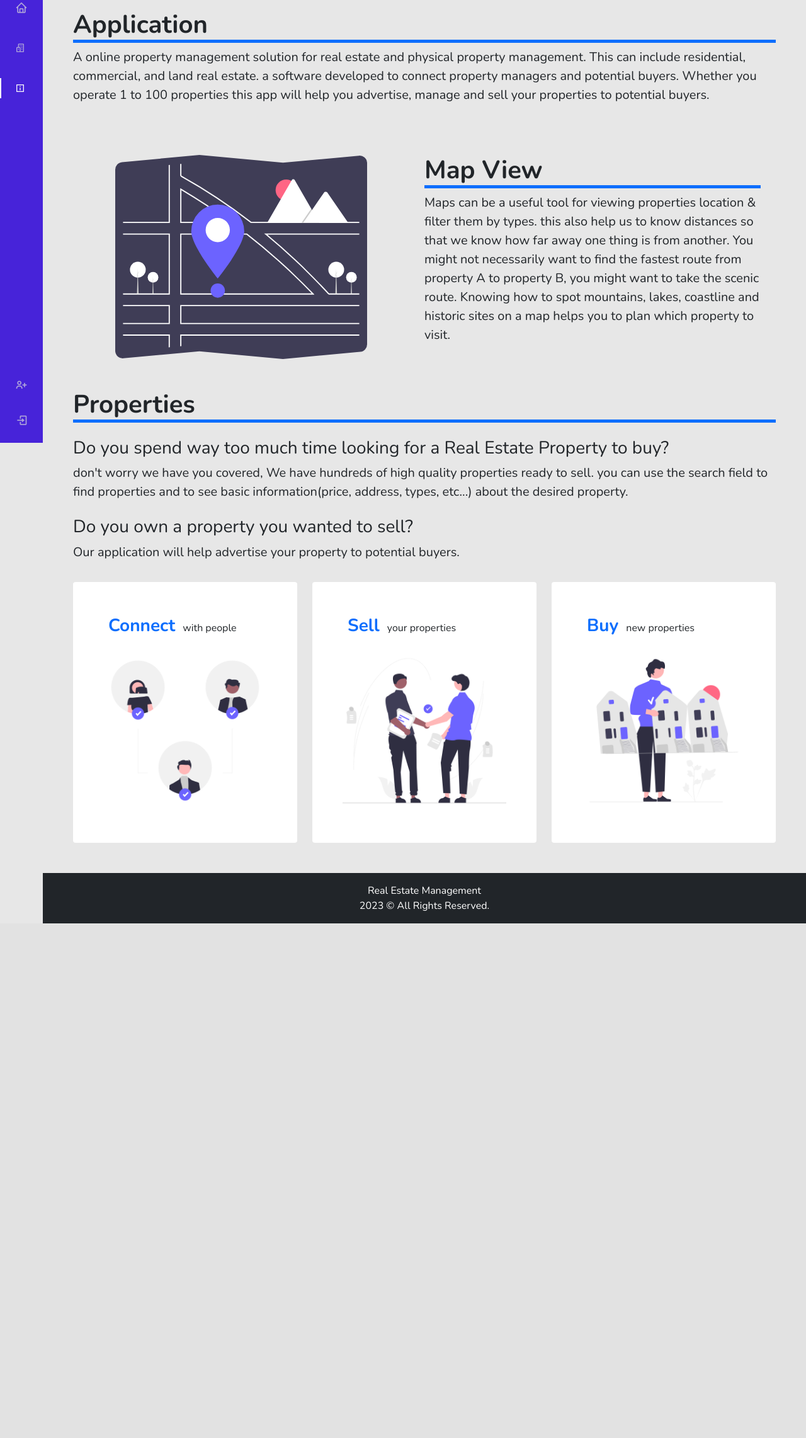
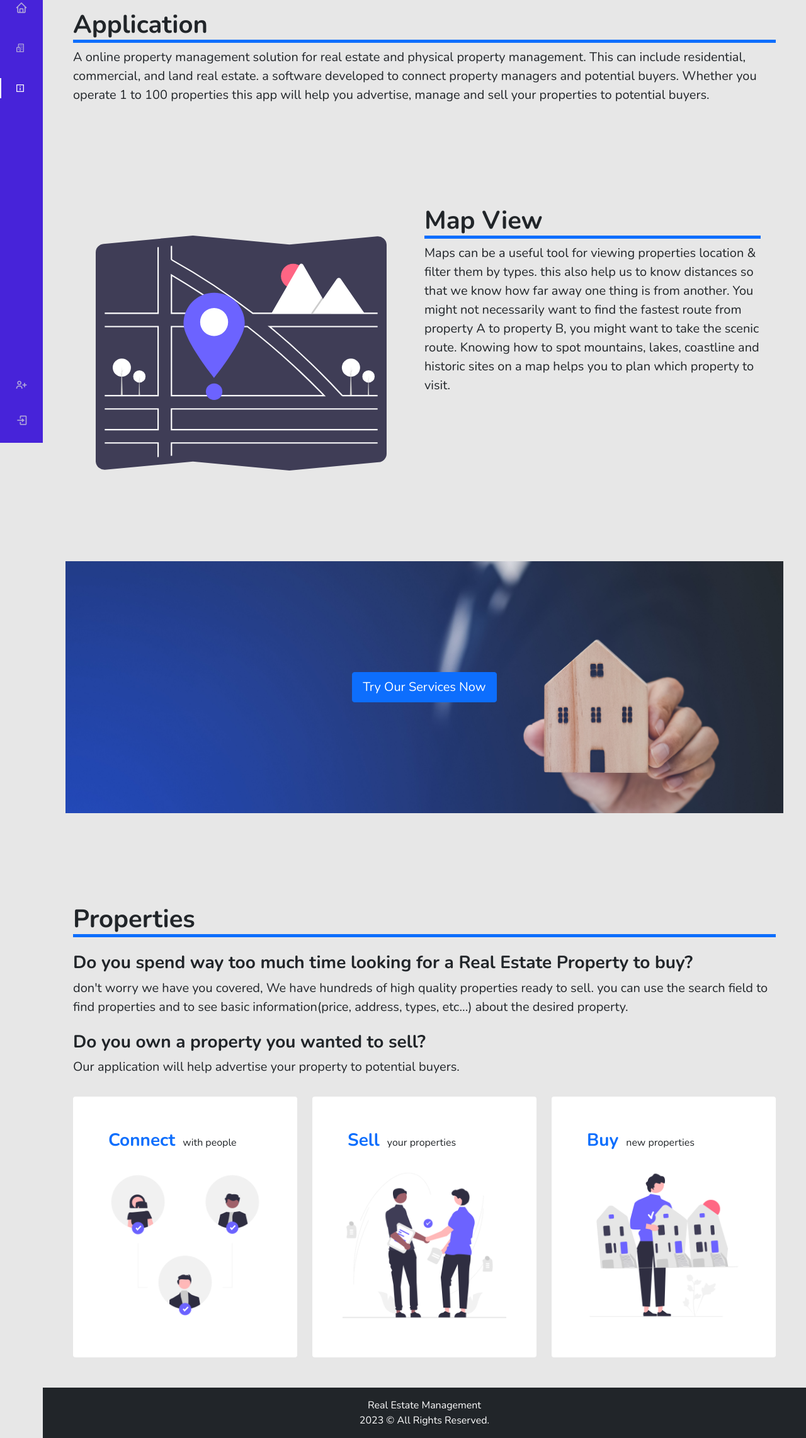
Before and after one commit to iamaliataie/django-real-estate-management, a Django app: page /about/ in a window 1280 px wide. Shown: the part 97-2380 px from the top of the page at 63% size. Before the commit the page ends 1563 px from the top, so only its background shows below. Run offline with Django 4.2, Linux system fonts and the light colour scheme; some libraries are stand-ins or nearby versions.

Commit message:
about page done!

```diff
--- a/static/css/main.css
+++ b/static/css/main.css
@@ -286,3 +286,11 @@ a {
 body {
   padding-right: 0 ;
 }
+
+.about-banner {
+  height: 400px;
+  background-image: url('../images/bg.jpg');
+  background-position: center;
+  background-repeat: no-repeat;
+  background-size: cover;
+}
--- a/templates/about.html
+++ b/templates/about.html
@@ -21,11 +21,11 @@
                 </p>
             </div>
 
-            <div class="row gy-2 col-12">
-                <div class="col-md-6 d-flex justify-content-center align-items-center">
-                    <img src="{% static 'images/about-map.svg' %}" alt="map" class="w-75">
+            <div class="row gy-5 col-12">
+                <div class="col-md-6 order-2 order-md-1 d-flex justify-content-center align-items-center p-md-5">
+                    <img src="{% static 'images/about-map.svg' %}" alt="map" class="w-100">
                 </div>
-                <div class="col-md-6">
+                <div class="col-md-6 order-1 order-md-2">
                 <h1 class="border-bottom border-primary border-5 fw-bold">Map View</h1>
                 <p class="fs-5">
                     Maps can be a useful tool for viewing properties location & filter them by types. this also help us to know distances so that we know how far away one thing is from another.
@@ -34,16 +34,22 @@
                 </div>
             </div>
 
-            <div class="col-12">
+            <div class="about-banner my-5">
+                <div class="h-100 d-flex justify-content-center align-items-center">
+                    <a href="{% url 'accounts:register' %}" class="btn btn-primary fs-5 px-3 py-2 rounded">Try Our Services Now</a>
+                </div>
+            </div>
+
+            <div class="col-12 mt-5">
                 <h1 class="border-bottom border-primary border-5 fw-bold">Properties</h1>
                 <div class="mt-4">
-                    <h3 >Do you spend way too much time looking for a Real Estate Property to buy?</h3>
+                    <h3 class="fw-bold">Do you spend way too much time looking for a Real Estate Property to buy?</h3>
                     <p class="fs-5 mt-2">
                         don't worry we have you covered, We have hundreds of high quality properties ready to sell. you can use the search field to find properties and to see basic information(price, address, types, etc...) about the desired property.
                     </p>
                 </div>
                 <div class="mt-4">
-                    <h3 >Do you own a property you wanted to sell?</h3>
+                    <h3 class="fw-bold">Do you own a property you wanted to sell?</h3>
                     <p class="fs-5 mt-2">
                         Our application will help advertise your property to potential buyers.
                     </p>
```
Also changed, not shown: static/images/bg.jpg (added).
